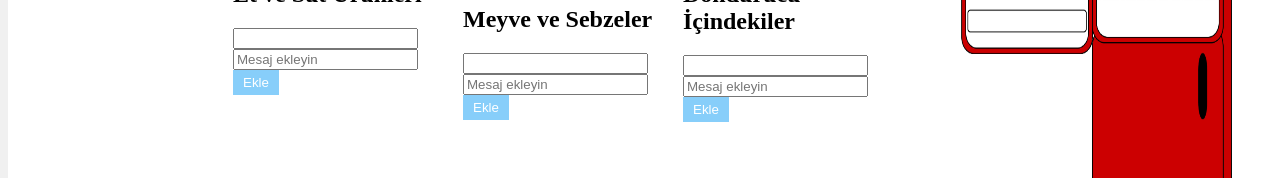
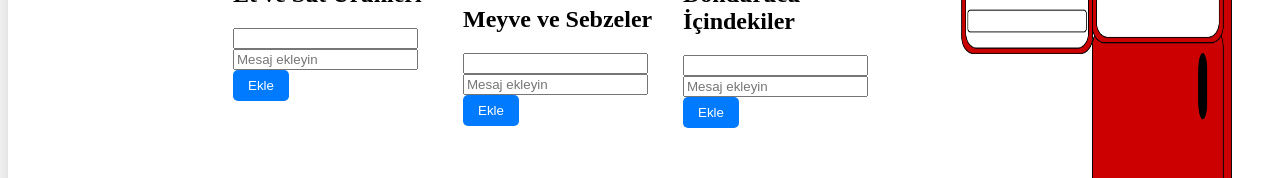
Before and after one commit to Murat-tunca/refrigerator-inventory, a React (Create React App) app: page / in a window 1280 px wide. Shown: the part 196-374 px from the top of the page. Built offline with nearby package versions, Linux system fonts and the light colour scheme.

Commit message:
add style

```diff
--- a/src/App.css
+++ b/src/App.css
@@ -8,6 +8,8 @@
   gap: 20px;
   background-color: #ffffff;
   padding: 20px;
+  border-radius: 10px;
+  box-shadow: 0 0 10px rgba(0, 0, 0, 0.1);
 }
 
 section {
@@ -27,13 +29,18 @@
 }
 
 button {
-  background: #87cefa;
+  background: #007bff;
   color: white;
   border: none;
-  padding: 5px 10px;
+  padding: 8px 15px;
   cursor: pointer;
+  border-radius: 5px;
+  transition: background-color 0.3s ease;
 }
 
+button:hover {
+  background-color: #0056b3;
+}
 .meyveler {
   width: 200px;
   height: 82 px;
```
